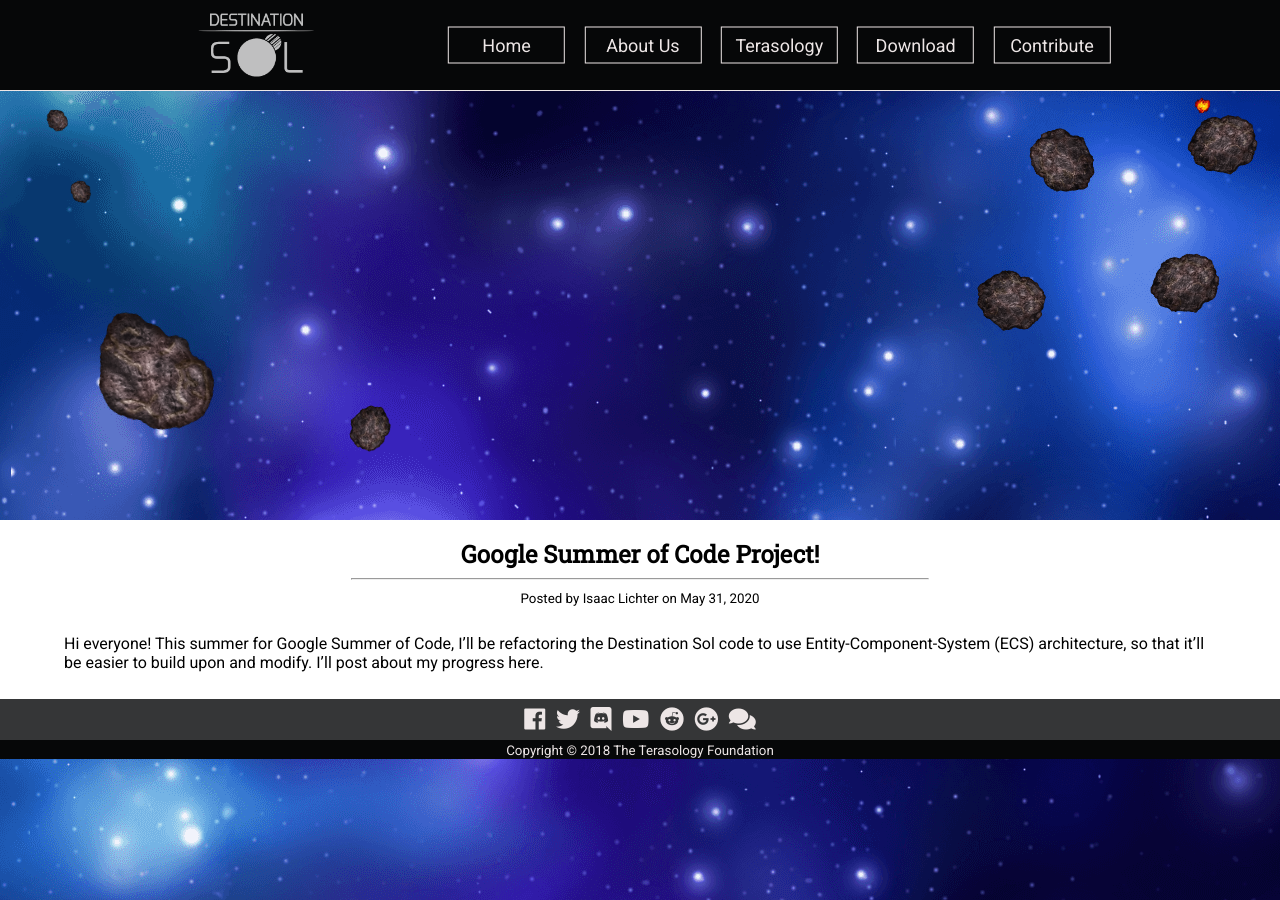
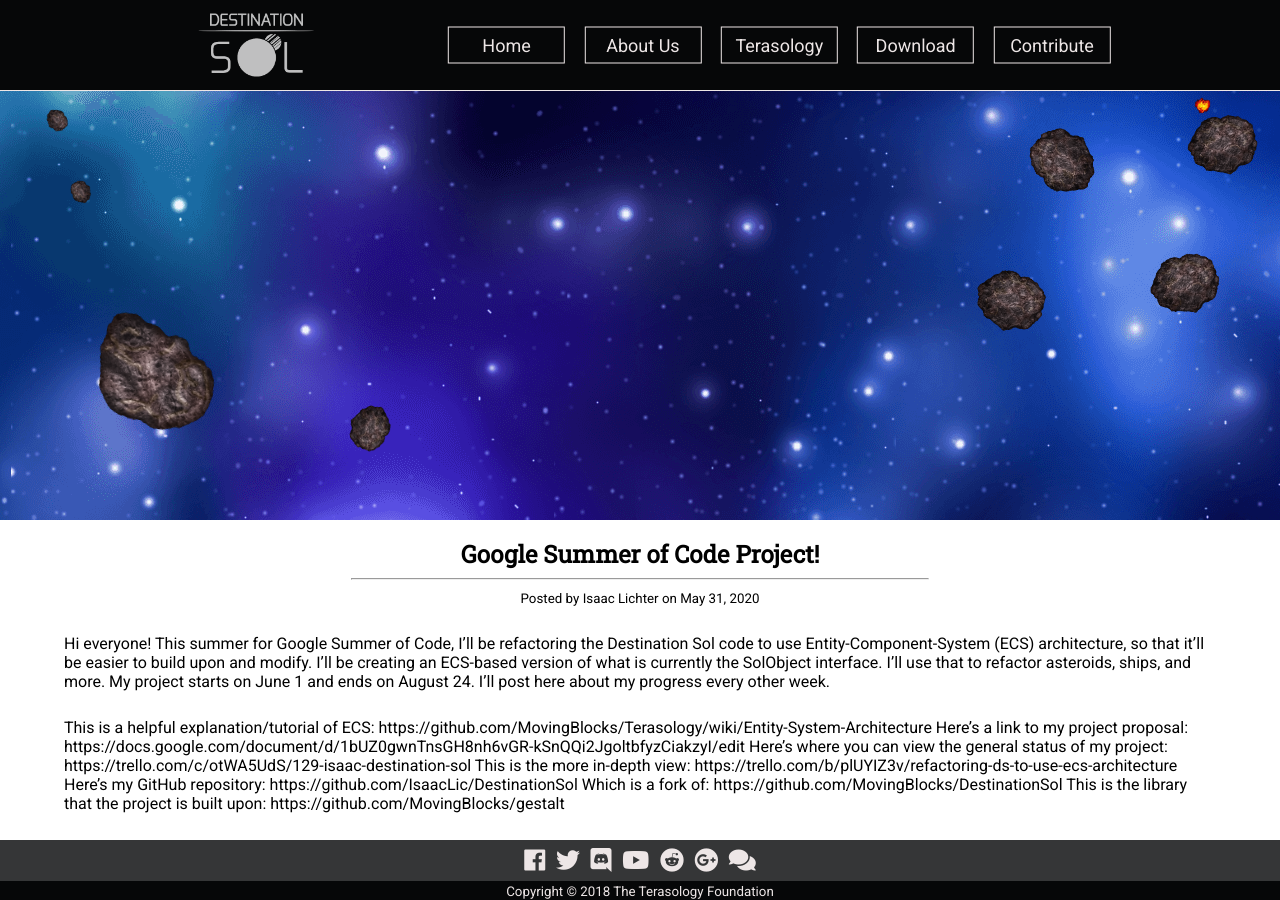
Before and after one commit to DestinationSol/DestinationSol.github.io, a Jekyll site: the page built from _posts/2020-05-31-gsoc-project.md, in a window 1280 px wide and 900 px high, scrolled down 155 px. Built offline with Jekyll 4.4.1, drawn with Linux system fonts in a browser that asks for light colours; nearby versions of some CDN libraries.

Commit message:
added detail and links to the first post

```diff
--- a/_posts/2020-05-31-gsoc-project.md
+++ b/_posts/2020-05-31-gsoc-project.md
@@ -9,4 +9,12 @@ image: "gooey.png"
 parallax: true
 ---
 
-Hi everyone! This summer for Google Summer of Code, I'll be refactoring the Destination Sol code to use Entity-Component-System (ECS) architecture, so that it'll be easier to build upon and modify. I'll post about my progress here.
+Hi everyone! This summer for Google Summer of Code, I'll be refactoring the Destination Sol code to use Entity-Component-System (ECS) architecture, so that it'll be easier to build upon and modify. I'll be creating an ECS-based version of what is currently the SolObject interface. I'll use that to refactor asteroids, ships, and more. My project starts on June 1 and ends on August 24. I'll post here about my progress every other week.
+
+This is a helpful explanation/tutorial of ECS: https://github.com/MovingBlocks/Terasology/wiki/Entity-System-Architecture
+Here's a link to my project proposal: https://docs.google.com/document/d/1bUZ0gwnTnsGH8nh6vGR-kSnQQi2JgoltbfyzCiakzyI/edit
+Here's where you can view the general status of my project: https://trello.com/c/otWA5UdS/129-isaac-destination-sol
+This is the more in-depth view:	https://trello.com/b/plUYIZ3v/refactoring-ds-to-use-ecs-architecture
+Here's my GitHub repository: https://github.com/IsaacLic/DestinationSol
+Which is a fork of: https://github.com/MovingBlocks/DestinationSol
+This is the library that the project is built upon: https://github.com/MovingBlocks/gestalt
```
